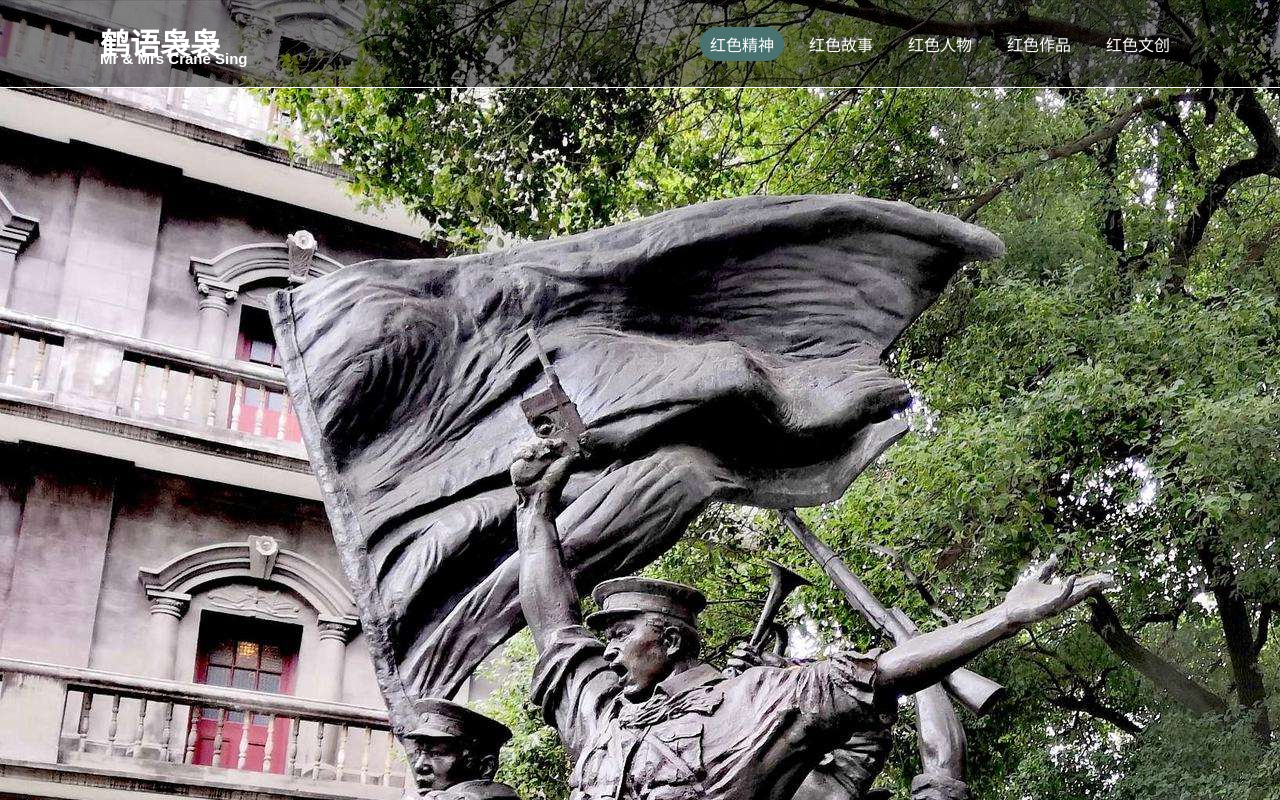
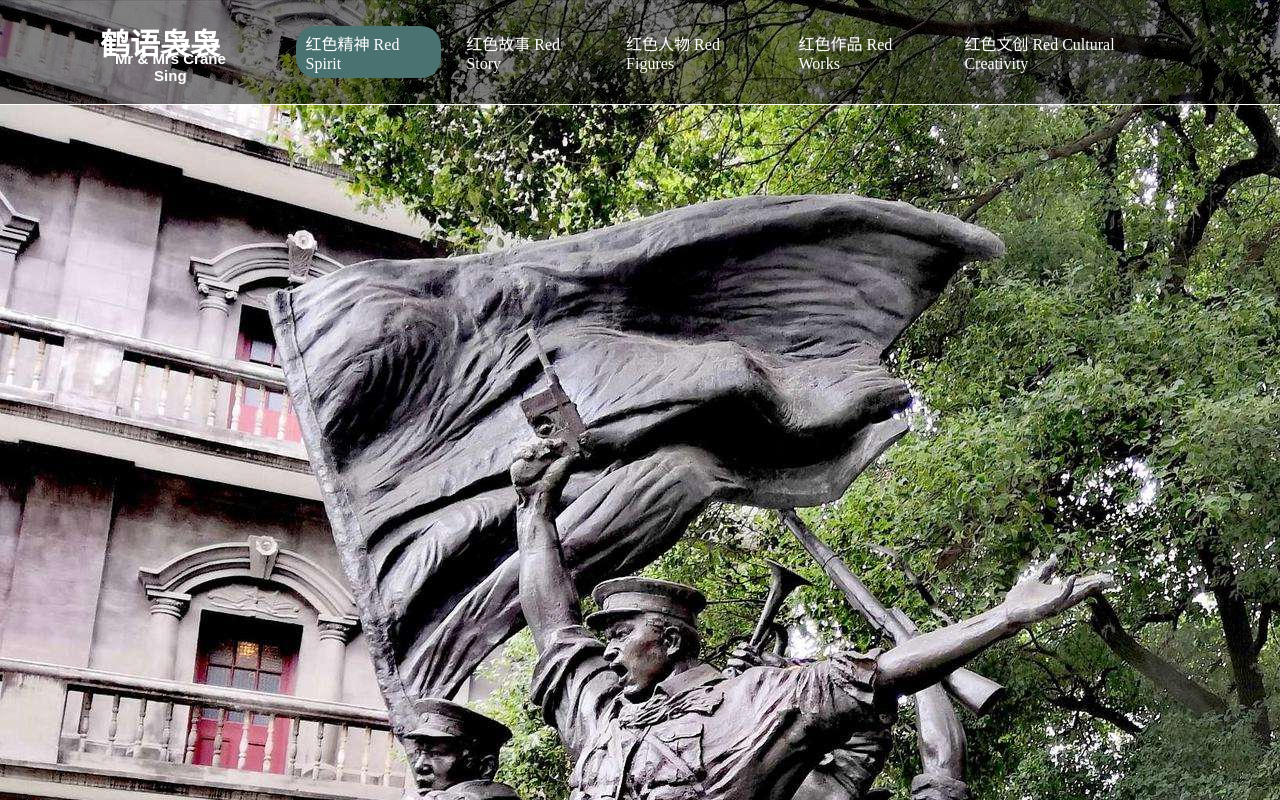
Before and after one commit to almostspring/heyuniaoniao, a plain HTML site: page first.html in a window 1280 px wide. Shown: the top 800 px of the page. Drawn offline with Linux system fonts and the light colour scheme.

Commit message:
Update first.html

```diff
--- a/first.html
+++ b/first.html
@@ -15,11 +15,11 @@
 <p class="navbar-brandE font-special">Mr &amp; Mrs Crane Sing</p>
 </div>
 <ul>
-<li class="active"><a href="first.html">红色精神</a></li>
-<li><a href="story.html">红色故事</a></li>
-<li><a href="zhimin.html">红色人物</a></li>
-<li><a href="zuopin.html">红色作品</a></li>
-<li><a href="wenchuang.html">红色文创</a></li>
+<li class="active"><a href="first.html">红色精神 Red Spirit</a></li>
+<li><a href="story.html">红色故事 Red Story</a></li>
+<li><a href="zhimin.html">红色人物 Red Figures</a></li>
+<li><a href="zuopin.html">红色作品 Red Works</a></li>
+<li><a href="wenchuang.html">红色文创 Red Cultural Creativity</a></li>
 </ul>
 </header>
 
@@ -190,14 +190,14 @@ The whole uprising wiped out more than 3,000 people enemies and captured more th
 </div>
 <ul class="blockone-bottom">
 <li class="blockone-bottom_1">
-<a href="https://m.thepaper.cn/baijiahao_15032777" target="_BLANK" title="井冈山精神">井冈山精神</a> </li>
+<a href="https://m.thepaper.cn/baijiahao_15032777" target="_BLANK" title="井冈山精神">井冈山精神 Jinggangshan Spirit</a> </li>
 <li class="blockone-bottom_2">
-<a href="https://m.thepaper.cn/baijiahao_15106020" target="_BLANK" title="苏区精神">苏区精神</a> </li>
+<a href="https://m.thepaper.cn/baijiahao_15106020" target="_BLANK" title="苏区精神">苏区精神 Soviet Zone Spirit</a> </li>
 <li class="blockone-bottom_3">
-<a href="https://m.thepaper.cn/baijiahao_11970468" target="_BLANK" title="长征精神">长征精神</a> </li>
+<a href="https://m.thepaper.cn/baijiahao_11970468" target="_BLANK" title="长征精神">长征精神 Long March pirit</a> </li>
 <li class="blockone-bottom_4">
-<a href="https://www.jxnews.com.cn/xds/system/2021/10/27/019432929.shtml" target="_BLANK" title="安源精神">安源精神</a> </li>
-<li class="blockone-bottom_5"><a href="https://m.thepaper.cn/baijiahao_11950631" target="_BLANK" title="八一精神">八一精神</a> </li>
+<a href="https://www.jxnews.com.cn/xds/system/2021/10/27/019432929.shtml" target="_BLANK" title="安源精神">安源精神 Anyuan Spirit</a> </li>
+<li class="blockone-bottom_5"><a href="https://m.thepaper.cn/baijiahao_11950631" target="_BLANK" title="八一精神">八一精神 Bayi Spirit</a> </li>
 </ul>
 </div>
 
@@ -213,11 +213,11 @@ The whole uprising wiped out more than 3,000 people enemies and captured more th
 <p class="intL5">邮箱：1163308725@qq.com</p>
 </div>
 <div class="introduceR">
-<p class="intR1"><a href="first.html">红色精神</a></p>
-<p class="intR1"><a href="story.html">红色故事</a></p>
-<p class="intR1"><a href="zhimin.html">红色人物</a></p>
-<p class="intR1"><a href="zuopin.html">红色作品</a></p>
-<p class="intR1"><a href="wenchuang.html">红色文创</a></p>
+<p class="intR1"><a href="first.html">红色精神 Red Spirit</a></p>
+<p class="intR1"><a href="story.html">红色故事 Red Story</a></p>
+<p class="intR1"><a href="zhimin.html">红色人物 Red Figures</a></p>
+<p class="intR1"><a href="zuopin.html">红色作品 Red Works</a></p>
+<p class="intR1"><a href="wenchuang.html">红色文创 Red Cultural Creativity</a></p>
 </div>
 </footer>
 
```
